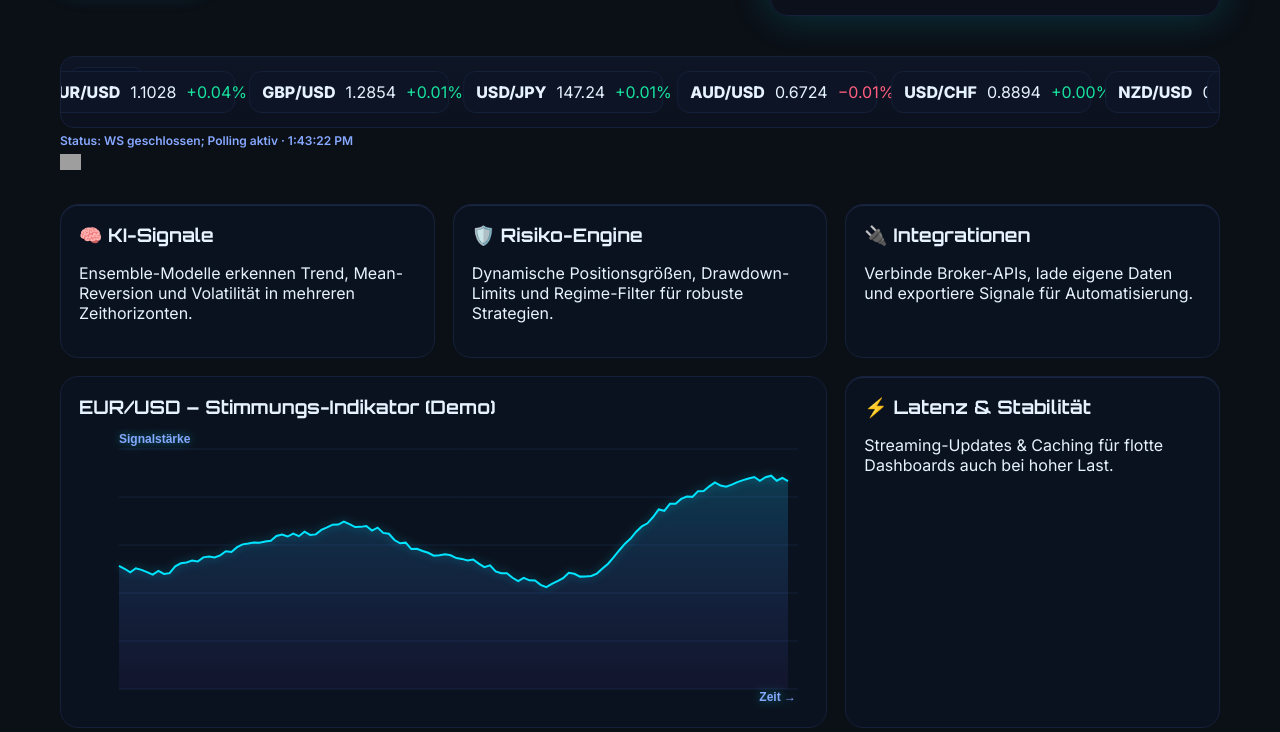
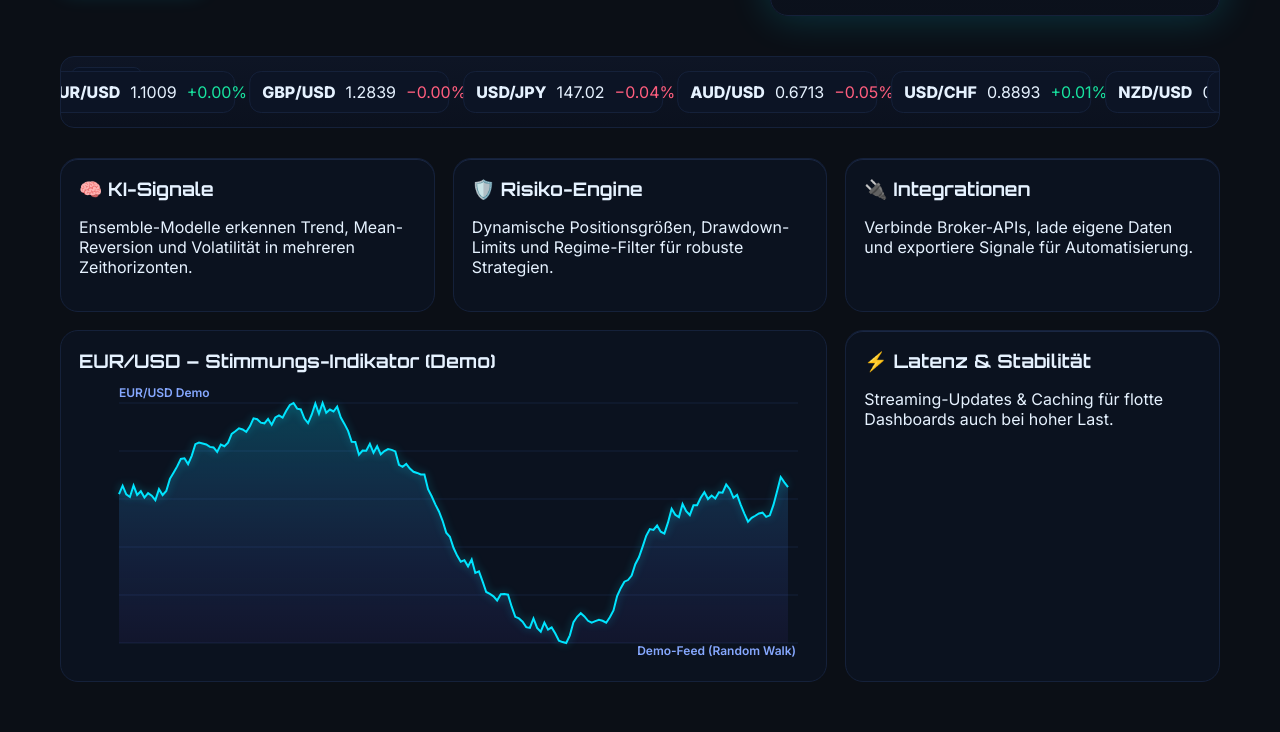
Before and after one commit to EtLasso/ProfitSolution, a website: page public/index.html in a window 1280 px wide. Shown: the part 488-1220 px from the top of the page. Drawn offline with Linux system fonts and the light colour scheme; no server answers; grey boxes are pictures that could not be loaded.

Commit message:
Demo-Modus: Ticker & EUR/USD-Chart mit Dummy-Daten (keine Live-Feeds)

```diff
--- /dev/null
+++ b/public/demo-data.js
@@ -0,0 +1,112 @@
+(function(){
+  // --- Konfiguration ---
+  const A = document.getElementById('tickerA');
+  const B = document.getElementById('tickerB');
+  const cMain = document.getElementById('mainChart');
+
+  // Startwerte (realistisch wirkend)
+  const PAIRS = [
+    {sym:'EURUSD', p:1.1020, dp:4},
+    {sym:'GBPUSD', p:1.2850, dp:4},
+    {sym:'USDJPY', p:147.20, dp:2},
+    {sym:'AUDUSD', p:0.6720, dp:4},
+    {sym:'USDCHF', p:0.8890, dp:4},
+    {sym:'NZDUSD', p:0.6150, dp:4},
+    {sym:'USDCAD', p:1.3120, dp:4},
+    {sym:'EURJPY', p:162.40, dp:2},
+  ];
+  const prev = {};
+
+  // Vorherige Live-Indikatoren entfernen
+  (function cleanup(){
+    document.getElementById('freeforex-badge')?.remove();
+    document.getElementById('liveStatus')?.remove();
+  })();
+
+  // Renderer für Ticker
+  function format(v, dp){ return v.toFixed(dp); }
+  function renderTicker(){
+    const html = PAIRS.map(x=>{
+      const old = (prev[x.sym] ?? x.p);
+      const chg = ((x.p - old)/old) * 100;
+      prev[x.sym] = x.p;
+      return `<div class="pair">
+        <span class="name">${x.sym.slice(0,3)}/${x.sym.slice(3)}</span>
+        <span class="price">${format(x.p, x.dp)}</span>
+        <span class="chg ${chg>=0?'up':'down'}">${chg>=0?'+':'−'}${Math.abs(chg).toFixed(2)}%</span>
+      </div>`;
+    }).join('');
+    if (A) A.innerHTML = html;
+    if (B) B.innerHTML = html;
+  }
+
+  // Zufallsbewegung (sanft, leicht trendend)
+  function tickPrices(){
+    PAIRS.forEach(x=>{
+      const vol = x.p * 0.0008;                 // ~0.08% Schwankung
+      const drift = Math.sin(Date.now()/60000) * (x.p*0.00015);
+      x.p = Math.max( (x.dp>=3?0.0001:0.01),
+                      x.p + (Math.random()-0.5)*vol + drift );
+    });
+    renderTicker();
+  }
+
+  // --- EUR/USD Demo-Chart ---
+  const series = [];
+  function initChart(){
+    if(!cMain) return;
+    const dpr = Math.max(1, window.devicePixelRatio||1);
+    const w = cMain.clientWidth || 640, h = 280;
+    const ctx = cMain.getContext('2d');
+    cMain.width = w*dpr; cMain.height = h*dpr; ctx.setTransform(dpr,0,0,dpr,0,0);
+    // Erstbefüllung
+    if (series.length === 0){
+      let v = PAIRS[0].p;
+      for(let i=0;i<180;i++){
+        v += (Math.random()-0.5)*(v*0.0009) + Math.sin(i/18)*(v*0.0002);
+        series.push(v);
+      }
+    }
+    drawChart();
+  }
+  function drawChart(){
+    if(!cMain) return;
+    const dpr = Math.max(1, window.devicePixelRatio||1);
+    const w = cMain.clientWidth || 640, h = 280;
+    const ctx = cMain.getContext('2d');
+    cMain.width = w*dpr; cMain.height = h*dpr; ctx.setTransform(dpr,0,0,dpr,0,0);
+    ctx.clearRect(0,0,w,h);
+    const min = Math.min(...series), max = Math.max(...series);
+    const X = i => 40 + i*(w-60)/(series.length-1);
+    const Y = v => 20 + (1 - ((v-min)/((max-min)||1))) * (h-40);
+    // Grid
+    ctx.strokeStyle='#15213a'; ctx.lineWidth=1;
+    for(let i=0;i<=5;i++){ const yy=20+i*(h-40)/5; ctx.beginPath(); ctx.moveTo(40,yy); ctx.lineTo(w-10,yy); ctx.stroke(); }
+    // Area
+    ctx.beginPath(); ctx.moveTo(X(0),Y(series[0]));
+    for(let i=1;i<series.length;i++) ctx.lineTo(X(i),Y(series[i]));
+    const grd=ctx.createLinearGradient(0,0,0,h);
+    grd.addColorStop(0,'rgba(0,229,255,.25)'); grd.addColorStop(1,'rgba(124,77,255,.05)');
+    ctx.lineTo(X(series.length-1),h-20); ctx.lineTo(X(0),h-20); ctx.closePath(); ctx.fillStyle=grd; ctx.fill();
+    // Line
+    ctx.beginPath(); ctx.moveTo(X(0),Y(series[0]));
+    for(let i=1;i<series.length;i++) ctx.lineTo(X(i),Y(series[i]));
+    ctx.lineWidth=2; ctx.strokeStyle='#00e5ff'; ctx.shadowColor='#00e5ff66'; ctx.shadowBlur=8; ctx.stroke(); ctx.shadowBlur=0;
+    ctx.fillStyle='#86a8ff'; ctx.font='600 12px Inter, sans-serif'; ctx.textAlign='left';
+    ctx.fillText('EUR/USD Demo', 40, 14);
+    ctx.textAlign='right'; ctx.fillText('Demo-Feed (Random Walk)', w-12, h-8);
+  }
+  function stepChart(){
+    const last = series[series.length-1];
+    const next = last + (Math.random()-0.5)*(last*0.0009) + Math.sin(Date.now()/1800)*(last*0.0002);
+    series.push(next); if(series.length>300) series.shift();
+    drawChart();
+  }
+
+  // Init
+  renderTicker();
+  initChart();
+  // Intervalle
+  setInterval(tickPrices, 1200);
+  setInterval(stepChart, 900);
+})();
--- a/public/index.html
+++ b/public/index.html
@@ -302,8 +302,6 @@
       resetBtn?.addEventListener('click', reset);
     })();
   </script>
-  <script src="livefx.js"></script>
-  <script src="wsfx.js"></script>
   <!-- FEATURES MODAL -->
   <div id="featuresModal" class="modal hidden" aria-hidden="true" role="dialog" aria-label="Funktionen">
     <div class="modal-box">
@@ -385,6 +383,6 @@
     });
     document.addEventListener("keydown",function(e){ if(e.key==="Escape"){ closeModal(); } });
   })();</script>
-  <script src="wsfx.js"></script>
+  <script src="demo-data.js"></script>
 </body>
 </html>
```
